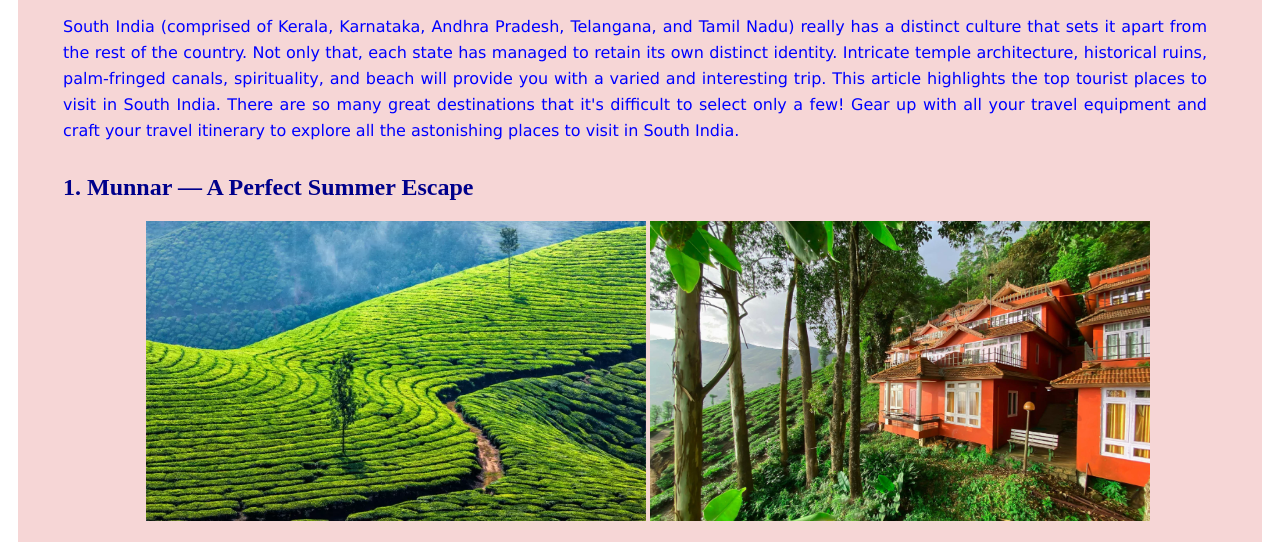
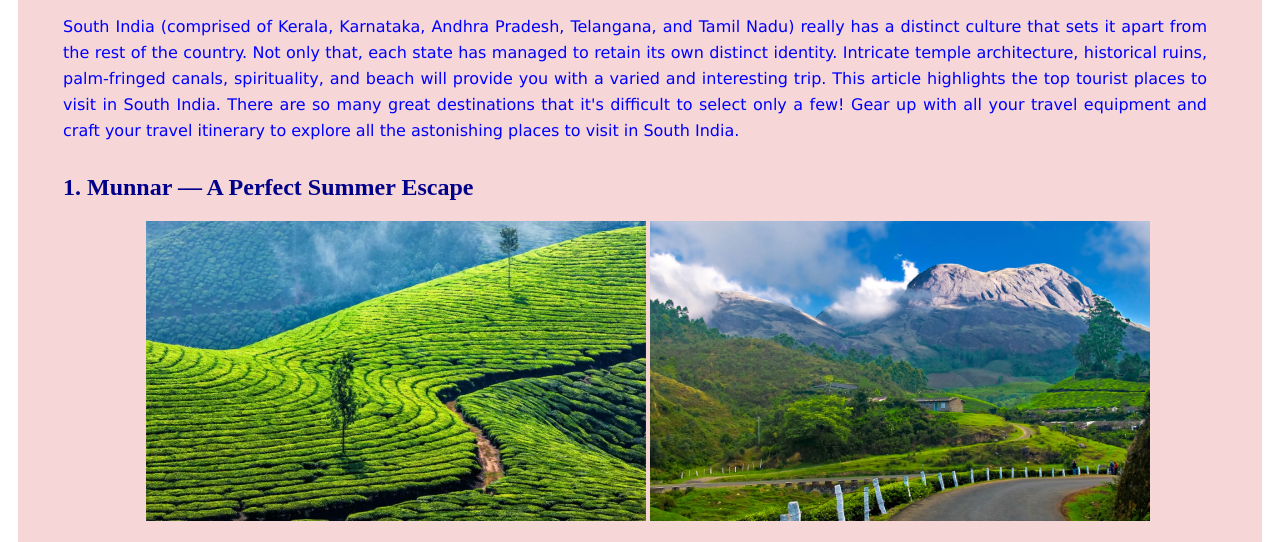
Before and after one commit to priyabalan2011/js-assignment-4-html-me-something-priyabalan2011, a website: page index.html in a window 1280 px wide. Shown: the part 410-952 px from the top of the page. Drawn offline with Linux system fonts and the light colour scheme.

Commit message:
index file changed

```diff
--- a/index.html
+++ b/index.html
@@ -27,7 +27,7 @@
    </p>
 
     <h2>  1. Munnar — A Perfect Summer Escape</h2>
-      <img src="images/Munnar.jpg" alt="Munnar"  id="images"/> <img src="images/Munnar2.jpg" alt="Munnar" style="height: 300px; width: 500px; "/>
+      <img src="images/Munnar.jpg" alt="Munnar"  id="images"/> <img src="images/Munnarhill.jpg" alt="Munnar" style="height: 300px; width: 500px; "/>
 <br/></br/>
 <p id="places" align="justify" >A lush green paradise dotted with spice plantations, sprawling tea gardens and endless treat of breath-taking waterfalls and lakes. Yes! such a fairytale place exists on this planet in the name of Munnar. Spend a lovely night at a hill cottage facing the mist-laden hills, wake-up to the chirping birds and walk through the clouds when you are at this astonishing hill station of Kerala.
 Places to visit: Attukal Waterfalls, Anamudi, Pothamedu View Point, Echo Point, Eravikulam National Park
```
Also changed, not shown: images/Munnarhill.jpg (added).
